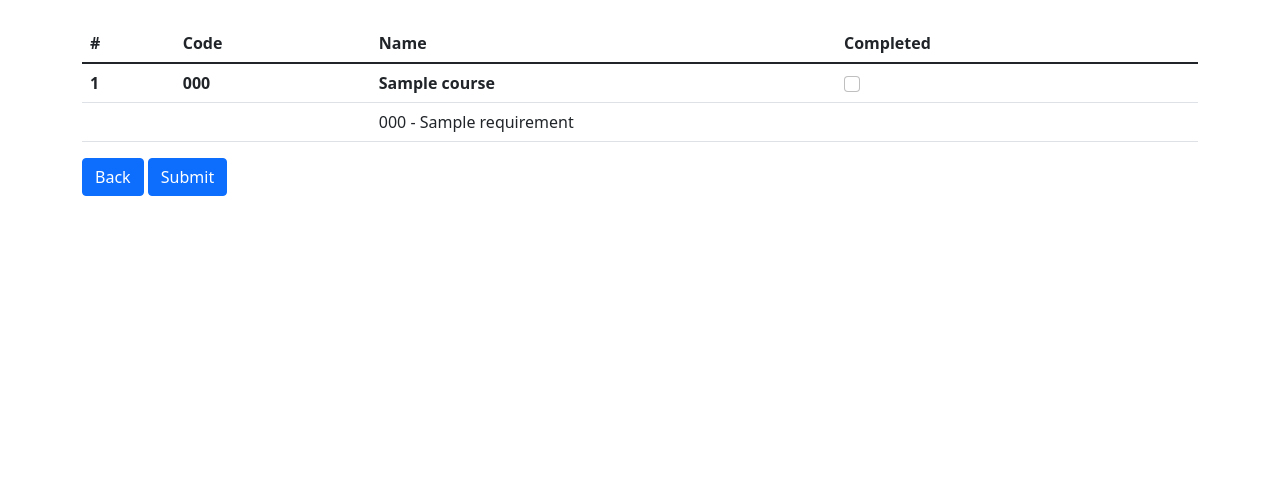
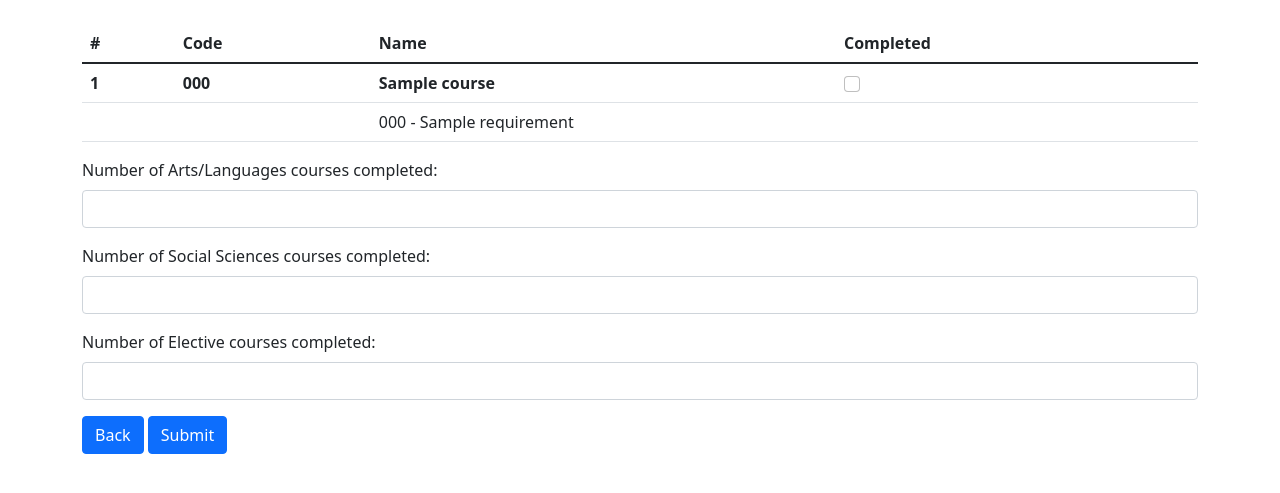
Before and after one commit to sell50/Student-Self-Counselling, a PHP site: template templates/third.php in a window 1280 px wide. Shown: the part 77-570 px from the top of the page. Run offline with PHP 8.4, Linux system fonts and the light colour scheme; the template is opened without the code that fills it: most values are stand-ins (such as "Sample title", 1, 10 or a date in 2020).

Commit message:
finished page 3

```diff
--- a/templates/second.php
+++ b/templates/second.php
@@ -37,7 +37,7 @@
 
         <input type="hidden" name="program" value="<?php echo $program ?>">
 
-        <div class="mb-3">
+<!--        <div class="mb-3">
             <label for="art" class="form-label">Number of Arts/Languages courses completed:</label>
             <input type="number" class="form-control" name="art" id="art" required>
         </div>
@@ -50,7 +50,7 @@
         <div class="mb-3">
             <label for="electives" class="form-label">Number of Elective courses completed:</label>
             <input type="number" class="form-control" name="electives" id="electives" required>
-        </div>
+        </div>-->
 
         <a href="/" class="btn btn-primary">Back</a>
         <button type="submit" class="btn btn-primary">Submit</button>
--- a/templates/third.php
+++ b/templates/third.php
@@ -12,7 +12,7 @@
         </a>
     </header>
 
-    <form action="/fourth" method="post">
+    <form action="/fourth" method="post" id="form">
 
         <table class="table ">
             <thead>
@@ -30,7 +30,12 @@
                     <td class="fw-bold"><?php echo $course['code'] ?></td>
                     <td class="fw-bold"><?php echo $course['name'] ?></td>
                     <td>
-                        <input class="form-check-input" type="checkbox" name="courses[]" value="<?php echo $course['code'] ?>">
+                        <input class="form-check-input"
+                               type="checkbox"
+                               name="courses[]"
+                               onclick="checkForm()"
+                               value="<?php echo $course['code'] ?>"
+                        >
                     </td>
                 </tr>
                 <?php foreach ($course['requirements'] as $i => $requirement): ?>
@@ -43,8 +48,7 @@
             </tbody>
         </table>
 
-
-        <!--        <div class="mb-3">
+        <div class="mb-3">
             <label for="art" class="form-label">Number of Arts/Languages courses completed:</label>
             <input type="number" class="form-control" name="art" id="art" required>
         </div>
@@ -57,13 +61,20 @@
         <div class="mb-3">
             <label for="electives" class="form-label">Number of Elective courses completed:</label>
             <input type="number" class="form-control" name="electives" id="electives" required>
-                </div>-->
+        </div>
 
         <a href="/" class="btn btn-primary">Back</a>
-        <button type="submit" class="btn btn-primary">Submit</button>
+        <button class="btn btn-primary" type="submit" id="submit">Submit</button>
     </form>
 
 </div>
 
+<script type="application/javascript">
+    function checkForm() {
+        const form = new FormData(document.getElementById("form"));
+        document.getElementById("submit").disabled = !form.has("courses[]");
+    }
+</script>
+
 </body>
 </html>
```
Lines whose indentation alone changed are shown as unchanged.
